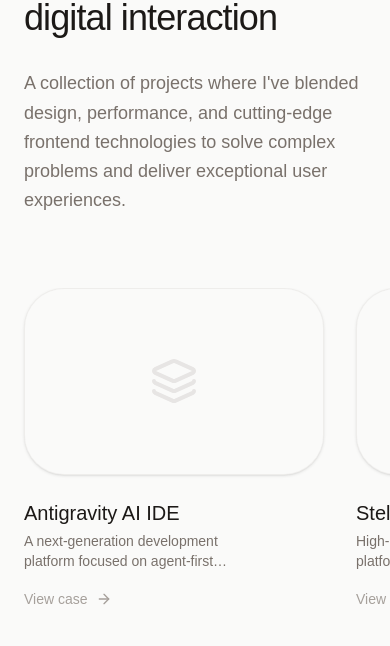
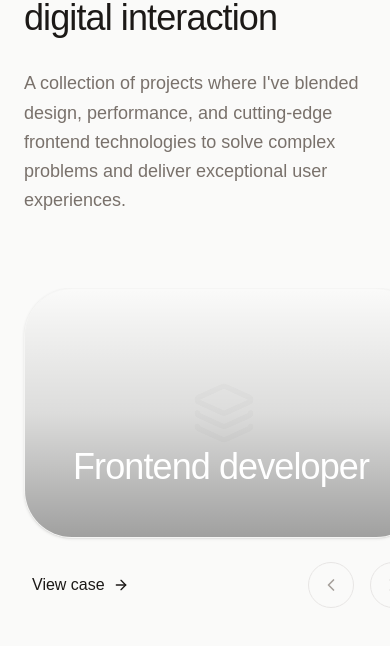
Before and after one commit to GabrielBaiano/gabrielgama.io, a Next.js app: page /en in a window 390 px wide. Shown: the part 3060-3706 px from the top of the page. Built offline with nearby package versions, Linux system fonts and the light colour scheme; a web font is replaced by a local one.

Commit message:
style: refine project showcase proportions and content

```diff
--- a/app/[locale]/(academico)/page.tsx
+++ b/app/[locale]/(academico)/page.tsx
@@ -92,50 +92,46 @@ function CodeWindow() {
 
 function ProjectCard({ project, t }: { project: any; t: any }) {
   return (
-    <div className="min-w-[300px] md:min-w-[600px] space-y-6 group cursor-pointer">
+    <div className="min-w-[400px] md:min-w-[800px] space-y-6 group cursor-pointer">
       <motion.div
-        whileHover={{ scale: 1.02 }}
-        className="relative aspect-[16/10] bg-stone-100 rounded-[2.5rem] overflow-hidden shadow-sm hover:shadow-xl transition-all duration-500 border border-stone-200/50"
+        whileHover={{ scale: 1.01 }}
+        className="relative aspect-[16/10] bg-stone-100 rounded-[3rem] overflow-hidden shadow-sm hover:shadow-2xl transition-all duration-700 border border-stone-100"
       >
-        <div className="absolute inset-0 bg-gradient-to-t from-black/40 to-transparent z-10 opacity-0 group-hover:opacity-100 transition-opacity duration-500" />
-        {/* Placeholder for project image/video */}
+        <div className="absolute inset-0 bg-gradient-to-t from-black/60 via-black/20 to-transparent z-10 opacity-60 group-hover:opacity-80 transition-opacity duration-700" />
+
+        {/* Placeholder for project media */}
         <div className="absolute inset-0 flex items-center justify-center bg-stone-50">
-          <Layers className="w-12 h-12 text-stone-200" />
+          <Layers className="w-16 h-16 text-stone-100" />
         </div>
 
-        <div className="absolute bottom-8 left-8 z-20">
-          <h4 className="text-2xl font-medium text-white opacity-0 translate-y-4 group-hover:opacity-100 group-hover:translate-y-0 transition-all duration-500">
+        {/* Title Overlay - Large and Persistent */}
+        <div className="absolute bottom-12 left-12 z-20">
+          <h4 className="text-4xl md:text-5xl font-medium text-white tracking-tight leading-tight max-w-sm">
             {project.title}
           </h4>
         </div>
 
-        <div className="absolute bottom-8 right-8 z-20 opacity-0 group-hover:opacity-100 transition-opacity duration-500">
-          <div className="bg-white/20 backdrop-blur-md rounded-full p-3 border border-white/20">
-            <ArrowRight className="w-6 h-6 text-white" />
+        {/* Hover Arrow */}
+        <div className="absolute bottom-12 right-12 z-20 opacity-0 group-hover:opacity-100 transition-all duration-500 translate-y-4 group-hover:translate-y-0">
+          <div className="bg-white/10 backdrop-blur-xl rounded-full p-4 border border-white/20">
+            <ArrowRight className="w-8 h-8 text-white" />
           </div>
         </div>
       </motion.div>
 
-      <div className="space-y-4">
-        <div className="flex items-center justify-between group/info">
-          <div className="space-y-1">
-            <h4 className="text-xl font-medium text-stone-900">{project.title}</h4>
-            <p className="text-stone-500 text-sm max-w-md line-clamp-2">{project.description}</p>
-          </div>
-          <div className="flex gap-2 opacity-0 group-hover:opacity-100 transition-opacity">
-            <button className="p-2 rounded-full border border-stone-200 hover:bg-stone-50 transition-colors">
-              <ChevronLeft className="w-4 h-4 text-stone-400" />
-            </button>
-            <button className="p-2 rounded-full border border-stone-200 hover:bg-stone-50 transition-colors">
-              <ChevronRight className="w-4 h-4 text-stone-400" />
-            </button>
-          </div>
-        </div>
-
-        <Link href="/projects" className="inline-flex items-center gap-2 text-stone-400 font-medium hover:text-stone-900 transition-colors text-sm group/link">
+      <div className="flex items-center justify-between px-2">
+        <Link href="/projects" className="inline-flex items-center gap-2 text-stone-900 font-medium hover:underline transition-all text-base group/link">
           {t("showcase_view_case")}
           <ArrowRight className="w-4 h-4 transition-transform group-hover/link:translate-x-1" />
         </Link>
+        <div className="flex gap-4">
+          <button className="p-3 rounded-full border border-stone-200 hover:bg-stone-50 transition-colors">
+            <ChevronLeft className="w-5 h-5 text-stone-400" />
+          </button>
+          <button className="p-3 rounded-full border border-stone-200 hover:bg-stone-50 transition-colors">
+            <ChevronRight className="w-5 h-5 text-stone-400" />
+          </button>
+        </div>
       </div>
     </div>
   );
@@ -167,18 +163,9 @@ export default function InstitucionalHomePage() {
   });
 
   const projects = [
-    {
-      title: "Antigravity AI IDE",
-      description: "A next-generation development platform focused on agent-first workflows and intelligent code generation.",
-    },
-    {
-      title: "Stellar Dashboard",
-      description: "High-performance data visualization platform for enterprise infrastructure monitoring.",
-    },
-    {
-      title: "Lumina Design System",
-      description: "A comprehensive, motion-centric design system for building premium user interfaces at scale.",
-    }
+    { title: "Frontend developer" },
+    { title: "Product Designer" },
+    { title: "System Architect" },
   ];
 
   // Hero animations
```
